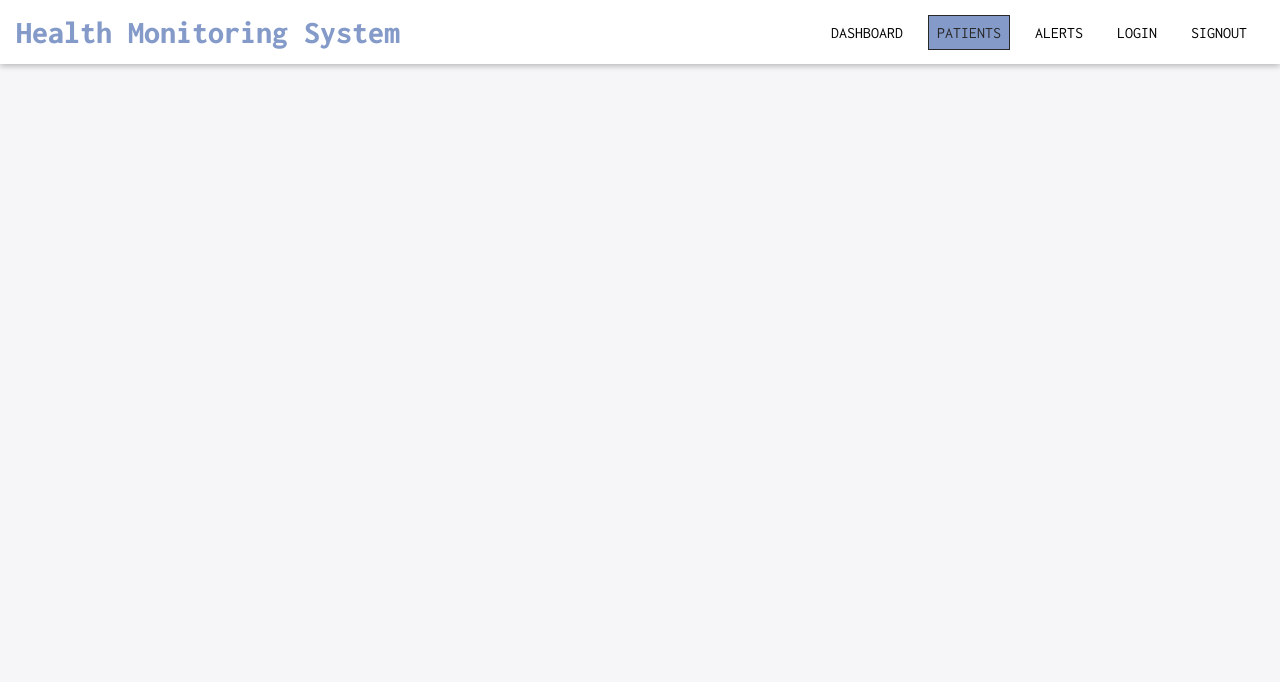
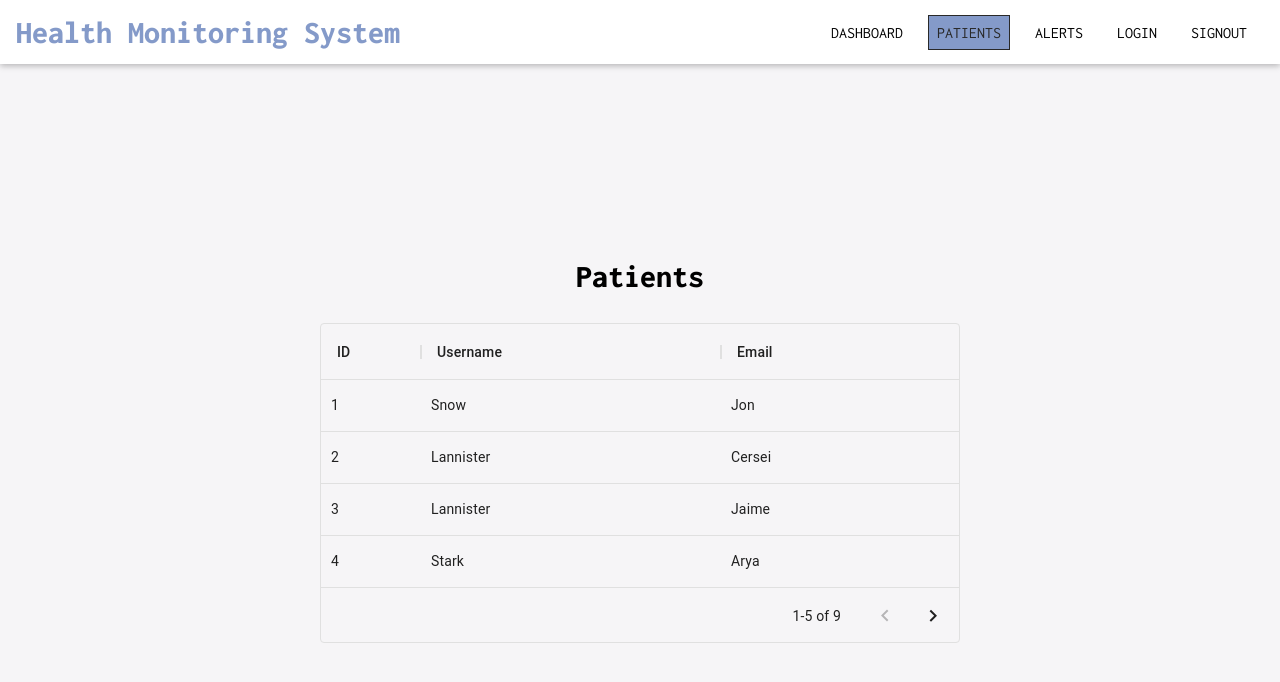
Before and after one commit to leroment/Portable-IoT-Testbed, a React (Create React App) app in the folder frontend/: page /patientslist in a window 1280 px wide. Shown: the top 682 px of the page. Built offline with nearby package versions, Linux system fonts and the light colour scheme; no server answers.

Commit message:
patientlist

```diff
--- a/frontend/package.json
+++ b/frontend/package.json
@@ -1,8 +1,11 @@
 {
   "name": "display",
+  "proxy": "http://127.0.0.1:8000",
   "version": "0.1.0",
   "private": true,
   "dependencies": {
+    "@material-ui/core": "^4.11.0",
+    "@material-ui/data-grid": "^4.0.0-alpha.6",
     "@testing-library/jest-dom": "^4.2.4",
     "@testing-library/react": "^9.3.2",
     "@testing-library/user-event": "^7.1.2",
--- a/frontend/src/App.js
+++ b/frontend/src/App.js
@@ -10,6 +10,7 @@ import {
 import LoginRegister from "./login-register/pages/LoginRegister";
 import Dashboard from "./dashboard/pages/Dashboard";
 import MainNavigation from "./shared/components/Navigation/MainNavigation";
+import Patientslist from "./patientslist/pages/Patientslist";
 
 
 //private route
@@ -44,6 +45,9 @@ function App() {
             <Route path="/dashboard" exact>
               <Dashboard />
             </Route>
+            <Route path="/patientslist" exact>
+              <Patientslist />
+            </Route>
             <Route path="/" exact>
               <LoginRegister />
             </Route>
--- /dev/null
+++ b/frontend/src/patientslist/pages/Patientslist.js
@@ -0,0 +1,50 @@
+import React, {useEffect, useState } from 'react'
+import { DataGrid } from "@material-ui/data-grid";
+import axios from "axios";
+
+
+const columns = [
+    { field: 'id', headerName: 'ID', width: 100 },
+    { field: 'username', headerName: 'Username', width: 300 },
+    { field: 'email', headerName: 'Email', width: 400 },
+    { field: 'is_staff', headerName: 'Role', width: 100 },
+]
+
+const rows = [
+    { id: 1, username: 'Snow', email: 'Jon', is_staff: 35 },
+    { id: 2, username: 'Lannister', email: 'Cersei', is_staff: 42 },
+    { id: 3, username: 'Lannister', email: 'Jaime', is_staff: 45 },
+    { id: 4, username: 'Stark', email: 'Arya', is_staff: 16 },
+    { id: 5, username: 'Targaryen', email: 'Daenerys', is_staff: null },
+    { id: 6, username: 'Melisandre', email: null, is_staff: 150 },
+    { id: 7, username: 'Clifford', email: 'Ferrara', is_staff: 44 },
+    { id: 8, username: 'Frances', email: 'Rossini', is_staff: 36 },
+    { id: 9, username: 'Roxie', email: 'Harvey', is_staff: 65 },
+  ];
+
+function Patientslist() {
+
+    useEffect(() => {
+        axios.post(`/api/login`, {
+            username: "andrewcai",
+            password: "test123"
+        }).then((response) => {
+            localStorage.setItem("token", response.data.token);
+        }).catch(err => {
+            console.log(err);
+        });
+    }, []);
+
+
+
+
+    return (
+        <div style={{ height: "40vh", width: "50vw" }}>
+            <h1>Patients</h1>
+            <p></p>
+            <DataGrid rows={rows} columns={columns} pageSize={5} />
+        </div>
+    )
+}
+
+export default Patientslist
```
Also changed, not shown: 2 other files (tests, documents, lock files or other folders).
